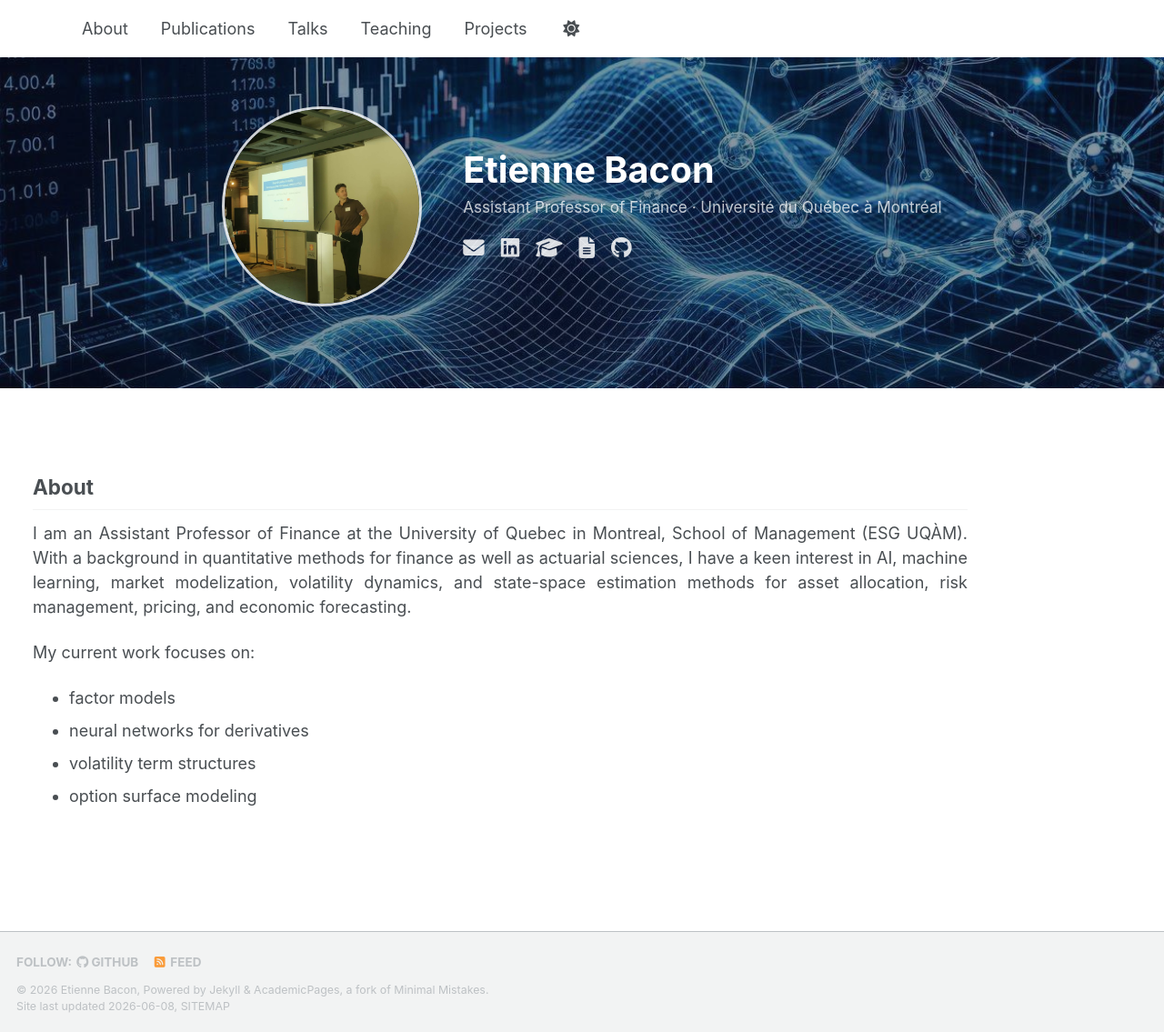
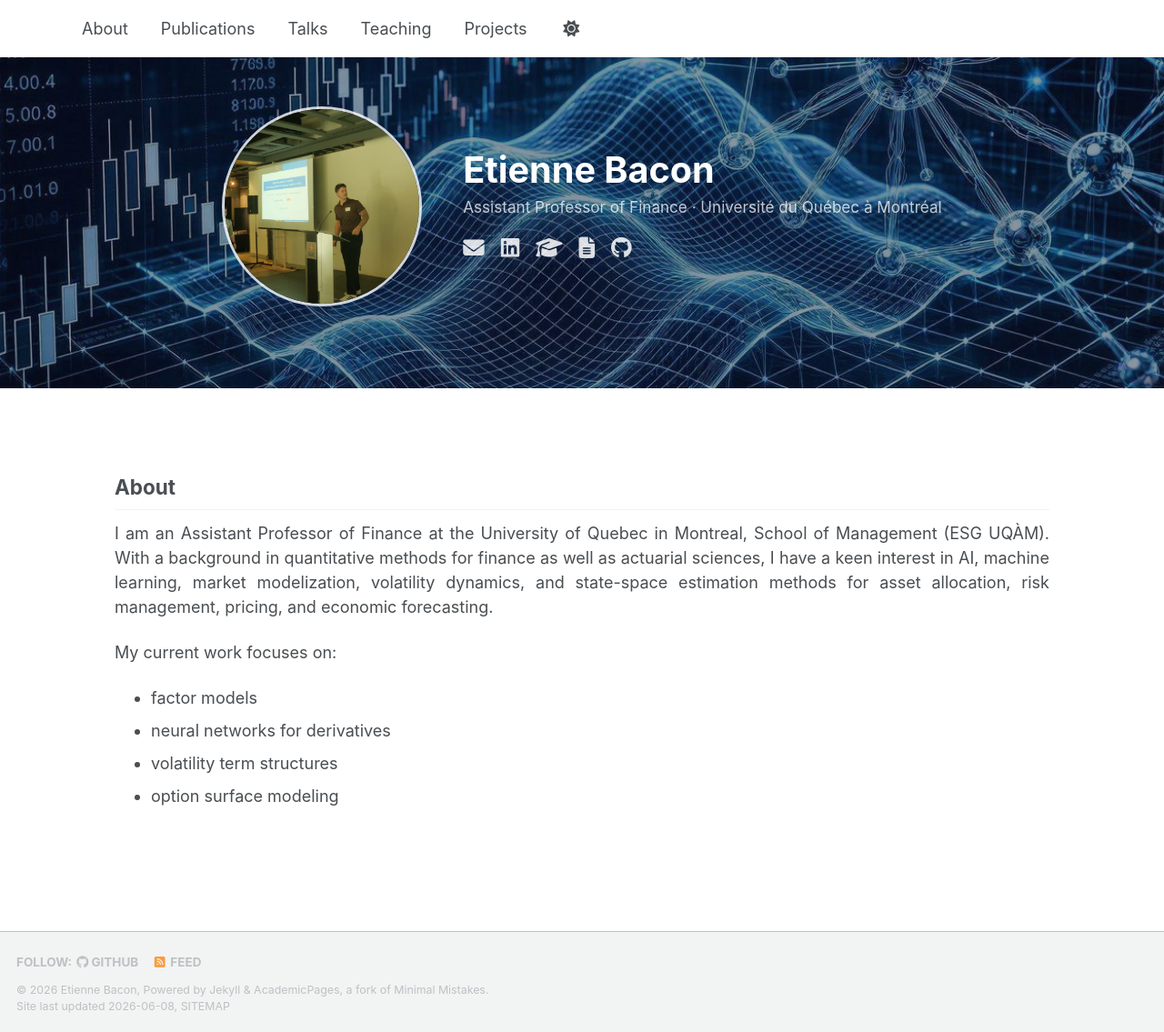
Before and after one commit to EtienneBacon/EtienneBacon.github.io, a Jekyll site: the page built from _pages/about.md, in a window 1280 px wide and 1135 px high. Shown: the whole window at 91% size. Built offline with Jekyll 4.4.1, drawn with Linux system fonts in a browser that asks for light colours; a script bundle is joined from its source files by our own code; library files that are not in the unit come from our copies.

Commit message:
Update main.scss

```diff
--- a/assets/css/main.scss
+++ b/assets/css/main.scss
@@ -131,3 +131,15 @@ html, body {
   padding: 0 2rem !important;
   text-align: justify;
 }
+
+/* ── Center page content ── */
+.page {
+  display: flex !important;
+  flex-direction: column !important;
+  align-items: center !important;
+}
+
+.page__inner-wrap {
+  width: 100% !important;
+  max-width: 1100px !important;
+}
```
